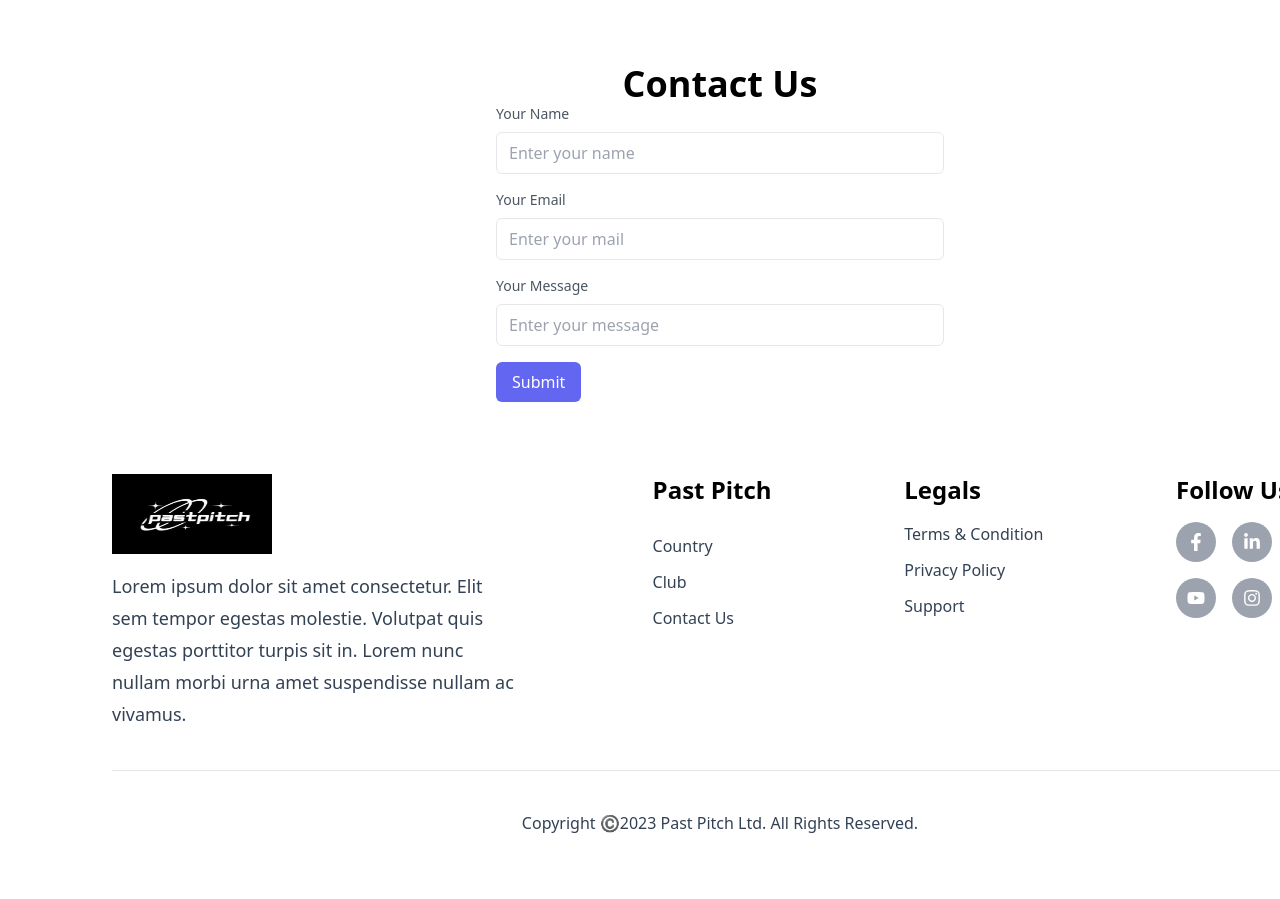
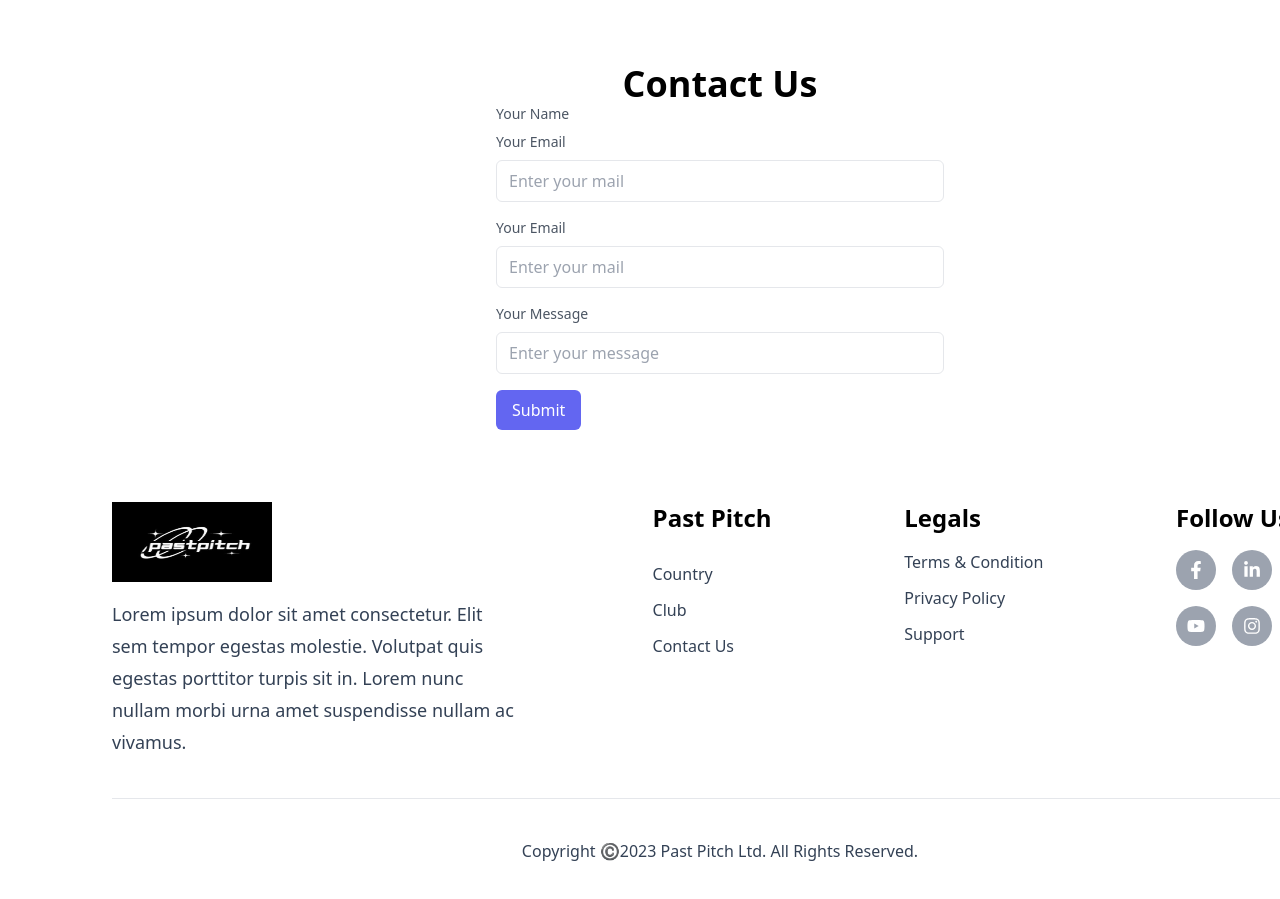
Before and after one commit to Specialone07/MernApp, a React (Create React App) app in the folder frontend/: page / in a window 1280 px wide. Shown: the part 1720-2619 px from the top of the page. Before the commit the page ends 2595 px from the top, so only its background shows below. Built offline with nearby package versions, Linux system fonts and the light colour scheme.

Commit message:
Update cont.js

```diff
--- a/frontend/src/pages/cont.js
+++ b/frontend/src/pages/cont.js
@@ -46,13 +46,16 @@ const ContactUs = () => {
           <label htmlFor="name" className="block text-gray-600 text-sm font-medium mb-2">
             Your Name
           </label>
+<label htmlFor="email" className="block text-gray-600 text-sm font-medium mb-2">
+            Your Email
+          </label>
           <input
             type="text"
             id="name"
             name="name"
             className="w-full px-3 py-2 border rounded-md focus:outline-none focus:border-blue-500"
-              placeholder="Enter your name"
-              value={message}
+            placeholder="Enter your mail"
+            value={name}
             onChange={(e) => setName(e.target.value)}
           />
         </div>
@@ -77,11 +80,9 @@ const ContactUs = () => {
           </label>
  <input
               type="text"
-            id="message"
-            name="message"
-
-
-
+              id="name"
+              name="name"
+              rows="4"
               className="w-full px-3 py-2 border rounded-md focus:outline-none focus:border-blue-500"
               placeholder="Enter your message"
               value={message}
```
Lines whose indentation alone changed are shown as unchanged.
